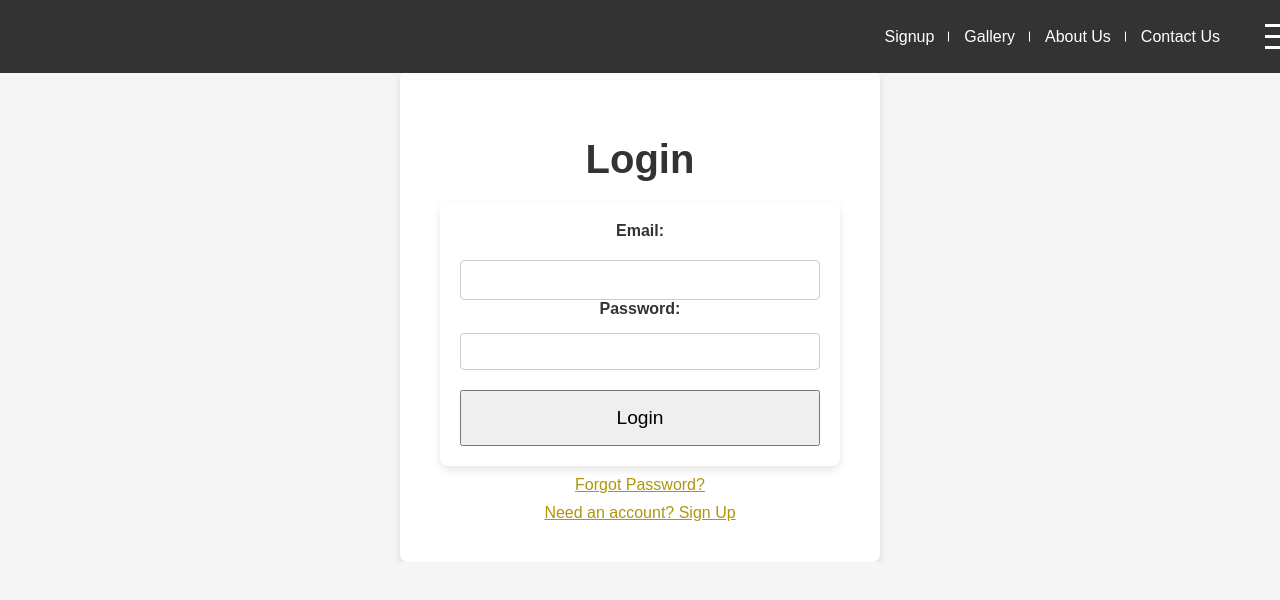
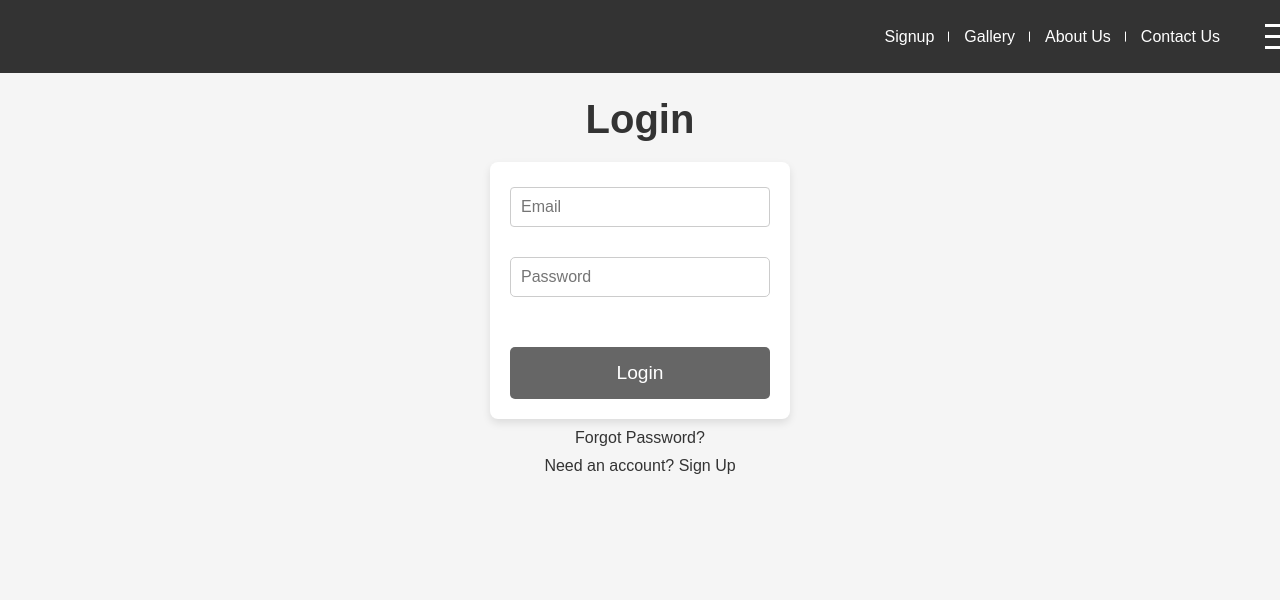
Before and after one commit to TshepoMadira/Hotel-Booking-App2, a React app: page /login in a window 1280 px wide. Shown: the top 600 px of the page. Built offline with nearby package versions, Linux system fonts and the light colour scheme; the HTML template or start-up script is replaced by a standard one.

Commit message:
Styled the button to match the input fields and span the full width

```diff
--- a/src/components/Login.css
+++ b/src/components/Login.css
@@ -1,84 +1,87 @@
-
-
-  .login-page {
-    display: flex;
-    justify-content: center;
-    align-items: center;
-    height: 100vh;
+/* Container for the entire login component */
+.login-container {
+  max-width: 300px;
+  margin: 50px auto;
   padding: 20px;
+  text-align: center;
 }
 
-  .login {
-    background-color: white;
-    margin-left: 400px;
-    margin-top: 70px;
-    border-radius: 8px;
-    box-shadow: 0 4px 10px rgba(0, 0, 0, 0.1);
-    padding: 40px;
-    width: 100%;
-    max-width: 400px;
+/* Heading */
+.login-heading {
+  color: #333;
+  margin-bottom: 20px;
 }
 
-  h1 {
-    margin-bottom: 20px;
-    font-size: 24px;
-    color: #333;
-  }
-
-  .form-group {
+/* Container for each input field */
+.input-container {
   margin-bottom: 15px;
 }
 
-  label {
-    display: block;
-    margin-bottom: 5px;
-    font-weight: bold;
+/* Input fields */
+.input-field {
+  width: 90%;
+  padding: 10px;
+  border: 1px solid #ccc;
+  border-radius: 5px;
+  font-size: 16px;
+  box-sizing: border-box;
+  margin: 0 auto;
 }
 
-  input {
-    width: 100%;
-    padding: 10px;
-    border: 1px solid #ccc;
-    border-radius: 4px;
-    box-sizing: border-box;
+.input-field:focus {
+  border-color: #007bff;
+  outline: none;
+  box-shadow: 0 0 5px rgba(0, 123, 255, 0.5);
 }
 
-  input:focus {
-    border-color: #007bff;
-    outline: none;
+/* Login button */
+.login-button {
+  width: 90%;
+  padding: 10px;
+  background-color: #666;
+  color: white;
+  border: none;
+  border-radius: 5px;
+  font-size: 16px;
+  cursor: pointer;
+  margin: 0 auto;
 }
 
-  .login-btn {
-    width: 100%;
-    padding: 10px;
-    background-color: #007bff;
-    color: white;
-    border: none;
-    border-radius: 4px;
-    cursor: pointer;
-    font-size: 16px;
-    transition: background-color 0.3s;
+.login-button:hover {
+  background-color: #333;
 }
 
-  .login-btn:hover {
-    background-color: #0056b3;
+/* Error message */
+.error-message {
+  color: red;
+  font-size: 14px;
+  margin: 10px 0;
 }
 
-  .error-message {
-    color: red;
+/* Forgot password link */
+.forgot-password-container {
   margin-top: 10px;
 }
 
-  .link-container {
-    margin-top: 20px;
-    text-align: center;
-  }
-
-  .link {
-    color: #007bff;
+.forgot-password-link {
+  color: #333;
   text-decoration: none;
 }
 
-  .link:hover {
+.forgot-password-link:hover {
   text-decoration: underline;
 }
+
+/* Signup link */
+.signup-link-container {
+  margin-top: 10px;
+}
+
+.signup-link {
+  color: #333;
+  text-decoration: none;
+}
+
+.signup-link:hover {
+  text-decoration: underline;
+}
--- a/src/components/Login.jsx
+++ b/src/components/Login.jsx
@@ -65,42 +65,39 @@ const Login = () => {
   };
 
   return (
-    <div className="login-pagee">
-      <div className="login-image-container"></div>
-      <div className="login">
-        <h1>Login</h1>
+    <div className="login-container">
+      <h1 className='login-heading'>Login</h1>
       <form onSubmit={handleSubmit}>
-          <div>
-            <label htmlFor="email">Email:</label>
+        <div className="input-container">
           <input
             type="email"
-              id="email"
             name="email"
+            placeholder="Email"
             value={form.email}
             onChange={handleChange}
+            className="input-field"
             required
           />
         </div>
-          <div>
-            <label htmlFor="password">Password:</label>
+        <div className="input-container">
           <input
             type="password"
-              id="password"
             name="password"
+            placeholder="Password"
             value={form.password}
             onChange={handleChange}
+            className="input-field"
             required
           />
         </div>
-          <button className='login-btnn' type="submit">Login</button>
-          {error && <p style={{ color: 'red' }}>{error}</p>}
+        <button className='login-button' type="submit">Login</button>
+        {error && <p className="error-message">{error}</p>}
       </form>
-        <div style={{ marginTop: '10px' }}>
-          <a href="/forgotpassword" style={{ color: '#af960c' }}>Forgot Password?</a>
+      <div className="forgot-password-container">
+        <a className='forgot-password-link' href="/forgotpassword">Forgot Password?</a>
       </div>
-        <div style={{ marginTop: '10px' }}>
-          <a href="/signup" style={{ color: '#af960c' }}>Need an account? Sign Up</a>
-        </div>
+      <div className="signup-link-container">
+        <a className='signup-link' href="/signup">Need an account? Sign Up</a>
       </div>
     </div>
   );
--- a/src/components/Signup.css
+++ b/src/components/Signup.css
@@ -2,7 +2,6 @@
 .signup-container {
   max-width: 300px;
   margin: 50px auto;
-  padding: 20px;
   text-align: center;
 }
 
@@ -13,19 +12,14 @@
 }
 
 
-.input-container {
-  margin-bottom: 15px;
-}
-
-
 .input-field {
-  width: 90%;
+  width: 100%;
   padding: 10px;
   border: 1px solid #ccc;
   border-radius: 5px;
   font-size: 16px;
   box-sizing: border-box;
-  margin: 0 auto;
+  margin-bottom: 15px;
 }
 
 .input-field:focus {
@@ -50,19 +44,19 @@
 
 
 .enterr-button {
-  width: 90%;
+  width: 100%;
   padding: 10px;
-  background-color: #007bff;
+  background-color: #666;
   color: white;
   border: none;
   border-radius: 5px;
   font-size: 16px;
   cursor: pointer;
-  margin: 0 auto;
+  margin-bottom: 15px;
 }
 
-.enter-button:hover {
-  background-color: #0056b3;
+.enterr-button:hover {
+  background-color: #333;
 }
 
 
@@ -78,7 +72,7 @@
 }
 
 .forgot-password-link {
-  color: #007bff;
+  color: #333;
   text-decoration: none;
 }
 
```
Lines whose indentation alone changed are shown as unchanged.
